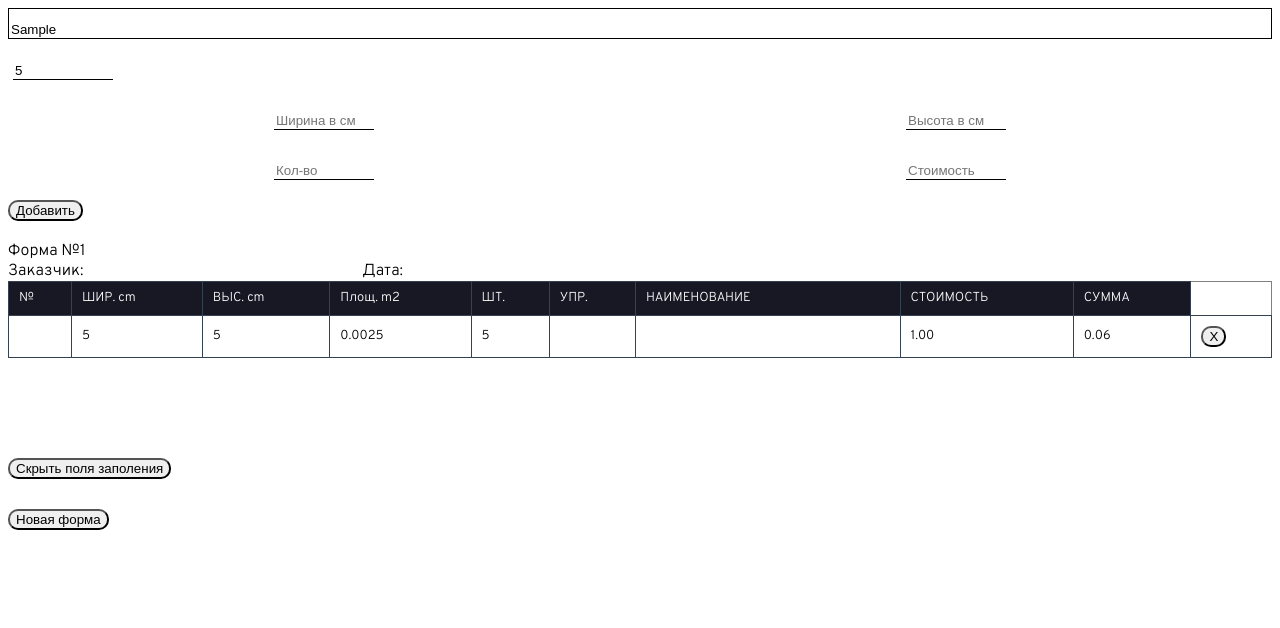
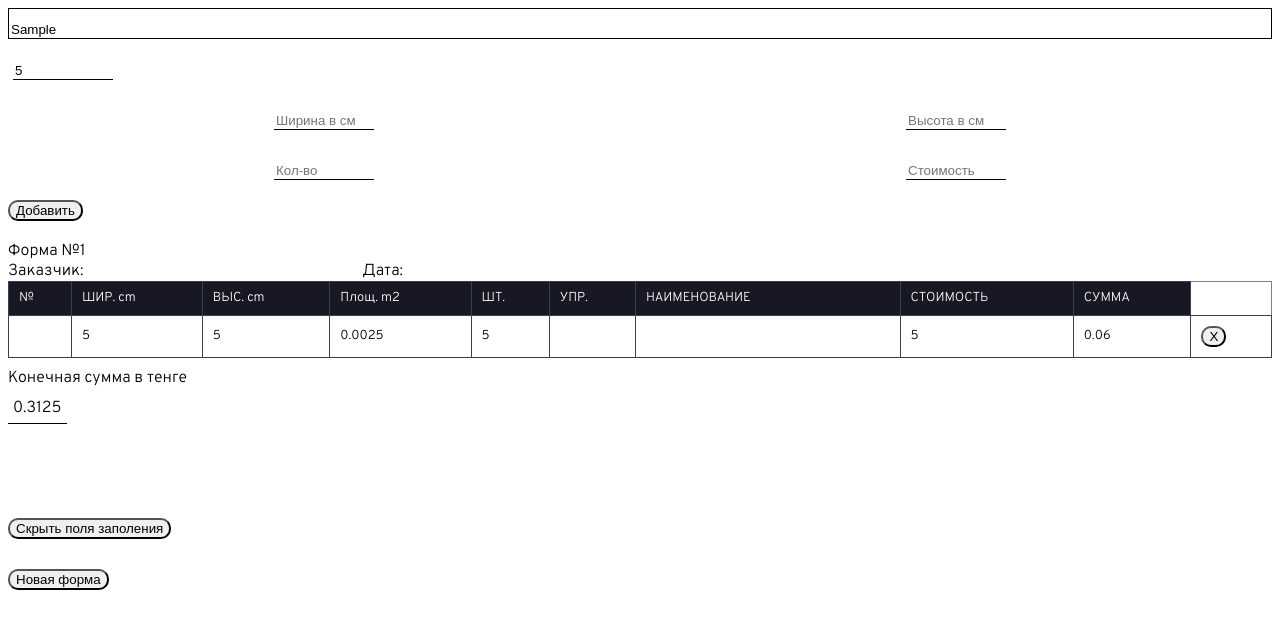
Before and after one commit to beerFighter/calculation-table, a Vue app: page / in a window 1280 px wide. Both pictures are taken after typing "Sample", "5", "5", "5", "5", "5" into the empty fields and a click on the button "Добавить". Shown: the top 628 px of the page. Built offline with nearby package versions, Linux system fonts and the light colour scheme.

Commit message:
Добавление поля общей суммы

```diff
--- a/src/App.vue
+++ b/src/App.vue
@@ -59,7 +59,15 @@
       <div style="display:flex">  Заказчик: <input type="text" style="margin: 0 0 0 5px;max-width: 100px; padding: 0;"></div>
       <div style="display:flex">Дата: <input type="text" style="margin: 0 0 0 5px;max-width: 100px; padding: 0;"></div>
     </div>
-    <hello-world :array="array" :show="show"/>
+    <hello-world :array="array" :show="show" :sum="sum" @deleteRow = "deleteRow"/>
+    <div v-if="this.sum[0]">
+      <div style="margin: 10px 0 10px 0;">
+        Конечная сумма в тенге
+      </div>
+      <span style="border-bottom: 1px solid black; padding: 5px;">
+        {{this.sum.reduce((a, b) => a + b.An, 0) * this.course}}
+      </span>
+    </div>
     <footer>
     <div>
       <button @click="change()" class="btn" style="margin-top: 100px">
@@ -73,8 +81,6 @@
       </button>
     </div>
   </div>
-
-
 </template>
 
 <script>
@@ -92,11 +98,11 @@ export default {
       price: '',
       count: '',
       course: '',
-      array: [
-
-      ],
+      array: [],
       show: true,
-      numDoc: '1'
+      numDoc: '1',
+      sum: [],
+      ConhAn: ''
     }
   },
   methods: {
@@ -108,19 +114,23 @@ export default {
         width: this.width,
         count: this.count,
         An: (((this.width * this.height) / 10000) * this.price) * this.count,
-        price: this.price / this.course,
+        price: this.price,
         course: this.course,
-        Square: (this.width * this.height) / 10000
+        Square: (this.width * this.height) / 10000,
       }
 
+      let Tid = newTable.id
+      let TAn = newTable.An
+
+      this.sum.push({id: Tid, An: TAn})
+
+      console.log(this.sum)
       this.array.push(newTable)
       this.height = ""
       this.width = ""
       this.count = ""
       this.price = ""
-
     },
-
     change() {
       this.show = !this.show
     },
@@ -130,11 +140,19 @@ export default {
       localStorage.numDoc = this.numDoc
       location.reload()
     },
+    deleteRow(item) {
+      console.log(this.sum)
+      this.sum = this.sum.filter(i => i.id !== item);
+      console.log(this.sum)
+    }
   },
   mounted() {
     if(localStorage.numDoc) {
       this.numDoc = localStorage.numDoc
     }
+  },
+  computed() {
+
   }
 }
 </script>
--- a/src/components/HelloWorld.vue
+++ b/src/components/HelloWorld.vue
@@ -13,17 +13,16 @@
           <th>СТОИМОСТЬ</th>
           <th>СУММА</th>
         </tr>
+        <tr v-for="item in array" :key="index" :id="item.id">
 
-          <tr v-for="item in array" :key="item.id" :id="item.id">
-
-              <td style="max-width: 20px"><input type="number" class="input-td" style="width: 30px"></td>
+            <td style="max-width: 20px">{{index}}</td>
             <td>{{item.width}}</td>
             <td>{{item.height}}</td>
             <td>{{item.Square}}</td>
             <td>{{item.count}}</td>
             <td style="max-width: 20px;"><input type="text" class="input-td">{{}}</td>
             <td><input type="text" class="input-td">{{}}</td>
-              <td>{{item.price.toFixed(2)}}</td>
+            <td>{{item.price}}</td>
             <td>{{item.An.toFixed(2)}}</td>
             <td :class="{show: show === false}"><button
               class="btn"
@@ -43,14 +42,17 @@ export default {
     array: {
       type: Array
     },
+    sum: {
+      type: Array
+    },
     show: {
       type: Boolean
     }
   },
   methods: {
     deleteR(item) {
-      console.log(item)
-      var del = document.getElementById(item);
+      this.$emit('deleteRow', item )
+      let del = document.getElementById(item);
       del.remove();
     },
   }
```
Also changed, not shown: 12 other files (tests, documents, lock files or other folders). Lines whose indentation alone changed are shown as unchanged.
